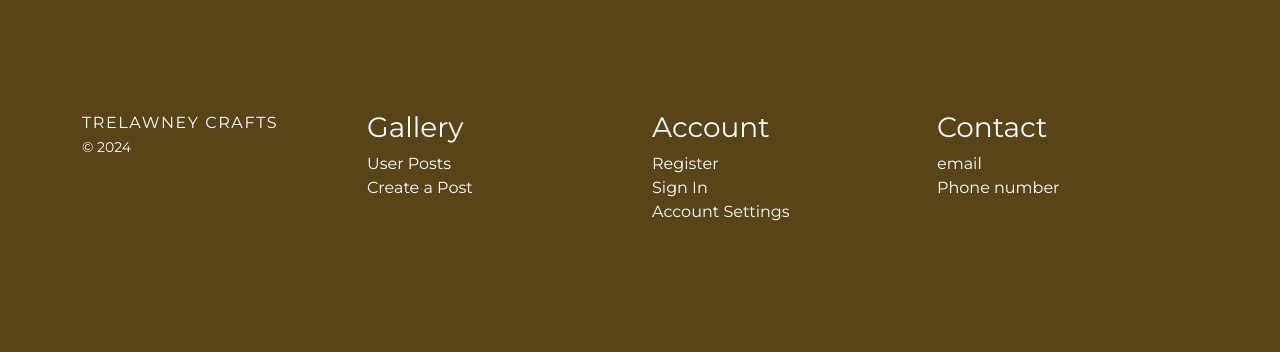
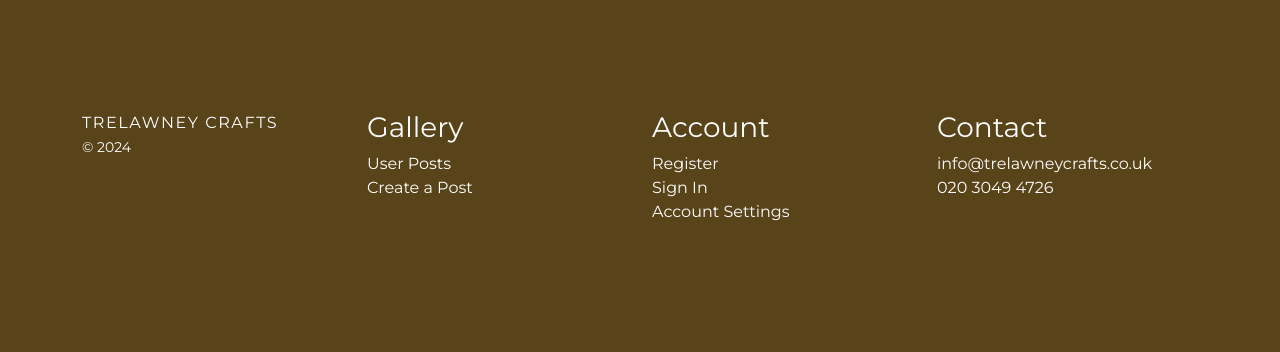
Before and after one commit to Natte2110/trelawney-crafts, a Flask app: page /gallery in a window 1280 px wide. Shown: the part 1109-1461 px from the top of the page. Run offline with Flask 2, Linux system fonts and the light colour scheme; data that the repository does not hold is empty; parts of the project's set-up code (start-up, migrations or seed data) failed here and were passed over; some libraries are stand-ins or nearby versions.

Commit message:
refactor: Remove commented out code and update contact information

```diff
--- a/trelawneycrafts/templates/base.html
+++ b/trelawneycrafts/templates/base.html
@@ -122,21 +122,14 @@
             <div class="col-sm">
               <h3>Contact</h3>
               <ul class="list-unstyled links">
-                <li><a href="#">email</a></li>
-                <li><a href="#">Phone number</a></li>
+                <li><a>info@trelawneycrafts.co.uk</a></li>
+                <li><a>020 3049 4726</a></li>
               </ul>
             </div>
           </div>
         </div>
       </div>
     </footer>
-    <!-- <footer class="bg-light py-5">
-      <div class="container px-4 px-lg-5">
-        <div class="small text-center text-muted">
-          Copyright &copy; 2023 - Company Name
-        </div>
-      </div>
-    </footer> -->
     <script src="https://cdn.jsdelivr.net/npm/bootstrap@5.2.3/dist/js/bootstrap.bundle.min.js"></script>
     <script src="{{ url_for('static', filename='js/script.js') }}"></script>
   </body>
```
